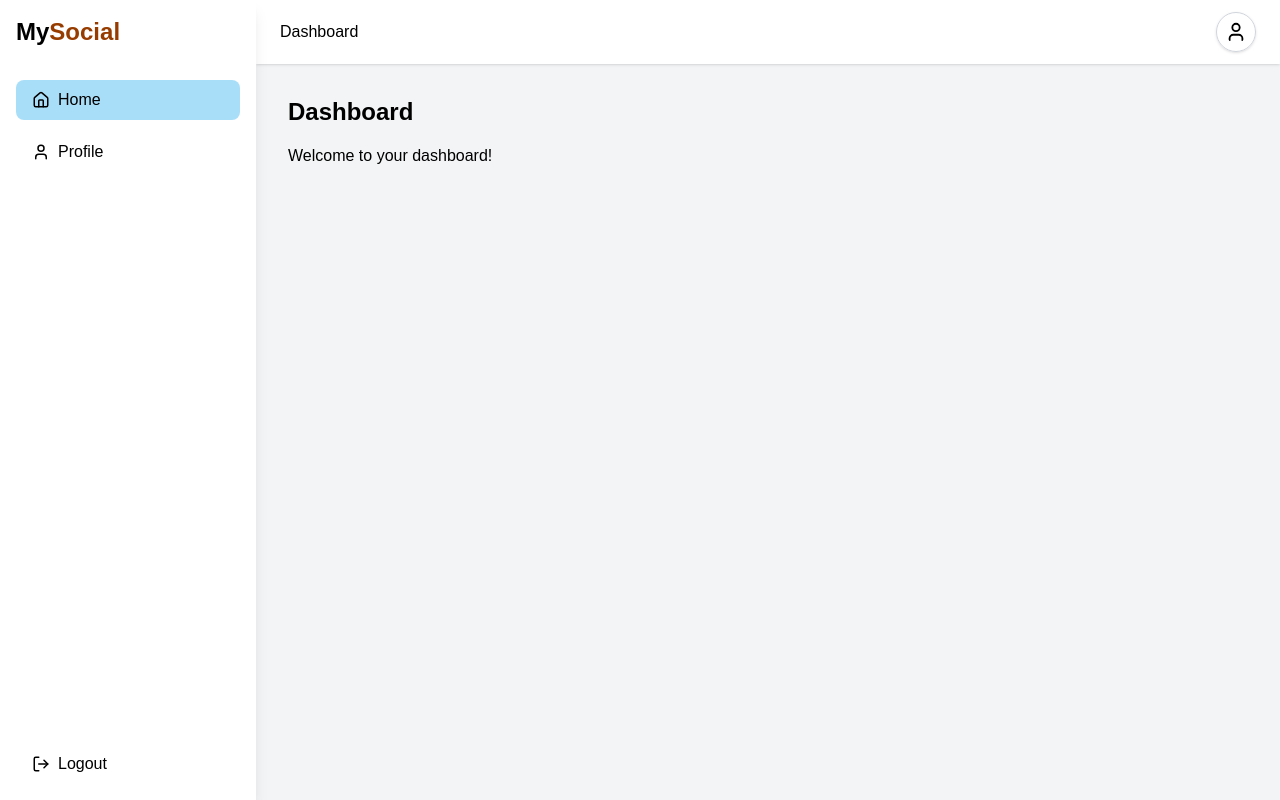
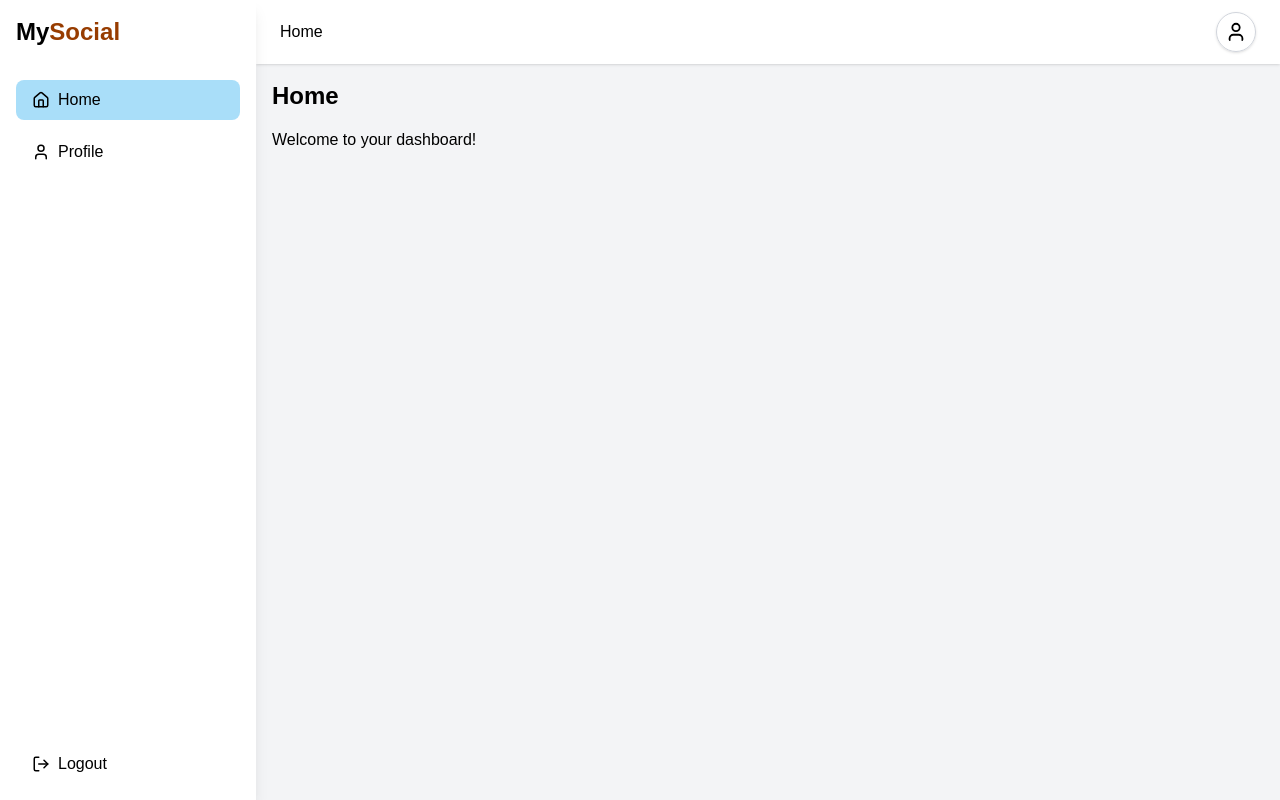
Before and after one commit to OryemaStephen/alx-project-nexus, a Next.js app in the folder social-media_feed_app/: page /dashboard in a window 1280 px wide. Built offline with nearby package versions, Linux system fonts and the light colour scheme.

Commit message:
feat: Update browser title rendering

```diff
--- a/social-media_feed_app/components/common/Logo.tsx
+++ b/social-media_feed_app/components/common/Logo.tsx
@@ -1,6 +1,9 @@
+import { useRouter } from "next/router";
+
 const Logo: React.FC = () => {
+  const router = useRouter();
   return (
-    <div className="flex items-center justify-between w-fit">
+    <div className="flex items-center justify-between w-fit cursor-pointer" onClick={() => router.push("/")}>
       <h2 className="text-xl md:text-2xl font-semibold">
         My<span className="text-amber-800">Social</span>
       </h2>
--- /dev/null
+++ b/social-media_feed_app/components/layout/BrowserTitle.tsx
@@ -0,0 +1,15 @@
+import { BrowserTitleProps } from "@/interfaces";
+import Head from "next/head";
+
+const BrowserTitle: React.FC<BrowserTitleProps> = ({ title }) => {
+  const appName = "MySocial";
+  const fullTitle = `${title} - ${appName}`;
+
+  return (
+    <Head>
+      <title>{fullTitle}</title>
+    </Head>
+  );
+};
+
+export default BrowserTitle;
--- a/social-media_feed_app/components/layout/Dashboard.tsx
+++ b/social-media_feed_app/components/layout/Dashboard.tsx
@@ -37,7 +37,7 @@ const Dashboard: React.FC<ComponentProps> = ({ children }) => {
 
       <div className="flex-1 flex flex-col">
         <Header toggleSidebar={toggleSidebar} />
-        <main className="flex-1 p-4 md:p-6 lg:p-8 overflow-y-auto">
+        <main className="flex-1 p-4 overflow-y-auto">
           {children}
         </main>
       </div>
--- a/social-media_feed_app/components/layout/Header.tsx
+++ b/social-media_feed_app/components/layout/Header.tsx
@@ -16,12 +16,12 @@ const Header: React.FC<HeaderProps> = ({ toggleSidebar }) => {
       .split("/")
       .filter((segment) => segment);
     if (pathSegments.length === 1 && pathSegments[0] === "dashboard") {
-      return "Dashboard";
+      return "Home";
     } else if (pathSegments.length > 1) {
       const lastSegment = pathSegments[pathSegments.length - 1];
       return lastSegment.charAt(0).toUpperCase() + lastSegment.slice(1);
     }
-    return "Dashboard";
+    return "Home";
   };
 
   useEffect(() => {
--- a/social-media_feed_app/interfaces/index.ts
+++ b/social-media_feed_app/interfaces/index.ts
@@ -27,3 +27,7 @@ export interface SidebarProps {
 export type ContentProps = {
   active: string;
 };
+
+export interface BrowserTitleProps {
+  title: string;
+}
--- a/social-media_feed_app/pages/auth/login.tsx
+++ b/social-media_feed_app/pages/auth/login.tsx
@@ -4,6 +4,7 @@ import { useRouter } from "next/router";
 import { useState } from "react";
 import { toast } from "react-toastify";
 import { Eye, EyeOff } from "lucide-react";
+import BrowserTitle from "@/components/layout/BrowserTitle";
 
 const Login: React.FC = () => {
   const [email, setEmail] = useState<string>("");
@@ -22,6 +23,9 @@ const Login: React.FC = () => {
   };
 
   return (
+    <>
+      <BrowserTitle title="Login" />
+
       <div className="flex items-center justify-center min-h-screen p-4 bg-black">
         <div className="w-full max-w-md bg-white text-black rounded-2xl shadow-lg p-8">
           <div className="w-full pb-5 flex items-center justify-center">
@@ -73,6 +77,7 @@ const Login: React.FC = () => {
           </p>
         </div>
       </div>
+    </>
   );
 };
 
--- a/social-media_feed_app/pages/auth/register.tsx
+++ b/social-media_feed_app/pages/auth/register.tsx
@@ -1,5 +1,6 @@
 import Button from "@/components/common/Button";
 import Logo from "@/components/common/Logo";
+import BrowserTitle from "@/components/layout/BrowserTitle";
 import { Eye, EyeOff } from "lucide-react";
 import { useRouter } from "next/router";
 import { useState } from "react";
@@ -21,12 +22,16 @@ const Register: React.FC = () => {
   };
 
   return (
+    <>
+      <BrowserTitle title="Sign Up" />
       <div className="flex items-center justify-center min-h-screen p-4 bg-black">
         <div className="w-full max-w-md bg-white text-black rounded-2xl shadow-lg p-8">
           <div className="w-full pb-5 flex items-center justify-center">
             <Logo />
           </div>
-        <h1 className="text-2xl font-bold text-center mb-6">Create Account</h1>
+          <h1 className="text-2xl font-bold text-center mb-6">
+            Create Account
+          </h1>
           <form onSubmit={handleSubmit} className="space-y-4">
             <input
               type="text"
@@ -53,7 +58,7 @@ const Register: React.FC = () => {
               />
               <button
                 type="button"
-              onClick={()=> setShowPassword(!showPassword)}
+                onClick={() => setShowPassword(!showPassword)}
                 className="absolute right-3 top-1/2 transform -translate-y-1/2 text-gray-500 hover:text-gray-700"
               >
                 {showPassword ? (
@@ -73,7 +78,7 @@ const Register: React.FC = () => {
               />
               <button
                 type="button"
-              onClick={()=> setConfirmPassword(!confirmPassword)}
+                onClick={() => setConfirmPassword(!confirmPassword)}
                 className="absolute right-3 top-1/2 transform -translate-y-1/2 text-gray-500 hover:text-gray-700"
               >
                 {confirmPassword ? (
@@ -100,6 +105,7 @@ const Register: React.FC = () => {
           </p>
         </div>
       </div>
+    </>
   );
 };
 
--- a/social-media_feed_app/pages/dashboard/index.tsx
+++ b/social-media_feed_app/pages/dashboard/index.tsx
@@ -1,10 +1,12 @@
+import BrowserTitle from "@/components/layout/BrowserTitle";
 import Dashboard from "../../components/layout/Dashboard";
 
 const Home: React.FC = () => {
   return (
     <Dashboard>
+      <BrowserTitle title="Home" />
       <div className="text-black">
-        <h1 className="text-2xl font-bold mb-4">Dashboard</h1>
+        <h1 className="text-2xl font-bold mb-4">Home</h1>
         <p>Welcome to your dashboard!</p>
       </div>
     </Dashboard>
--- a/social-media_feed_app/pages/dashboard/profile.tsx
+++ b/social-media_feed_app/pages/dashboard/profile.tsx
@@ -1,8 +1,10 @@
+import BrowserTitle from "@/components/layout/BrowserTitle";
 import Dashboard from "@/components/layout/Dashboard";
 
 const Profile: React.FC = () => {
   return (
     <Dashboard>
+      <BrowserTitle title="Profile" />
       <div className="text-black">
         <h1 className="text-2xl font-bold mb-4">Profile</h1>
         <p>This is your profile page.</p>
--- a/social-media_feed_app/pages/dashboard/settings.tsx
+++ /dev/null
@@ -1,14 +0,0 @@
-import Dashboard from "@/components/layout/Dashboard";
-
-const Settings: React.FC = () => {
-  return (
-    <Dashboard>
-      <div className="text-black">
-        <h1 className="text-2xl font-bold mb-4">Settings</h1>
-        <p>Manage your settings here.</p>
-      </div>
-    </Dashboard>
-  );
-};
-
-export default Settings;
```
Lines whose indentation alone changed are shown as unchanged.
